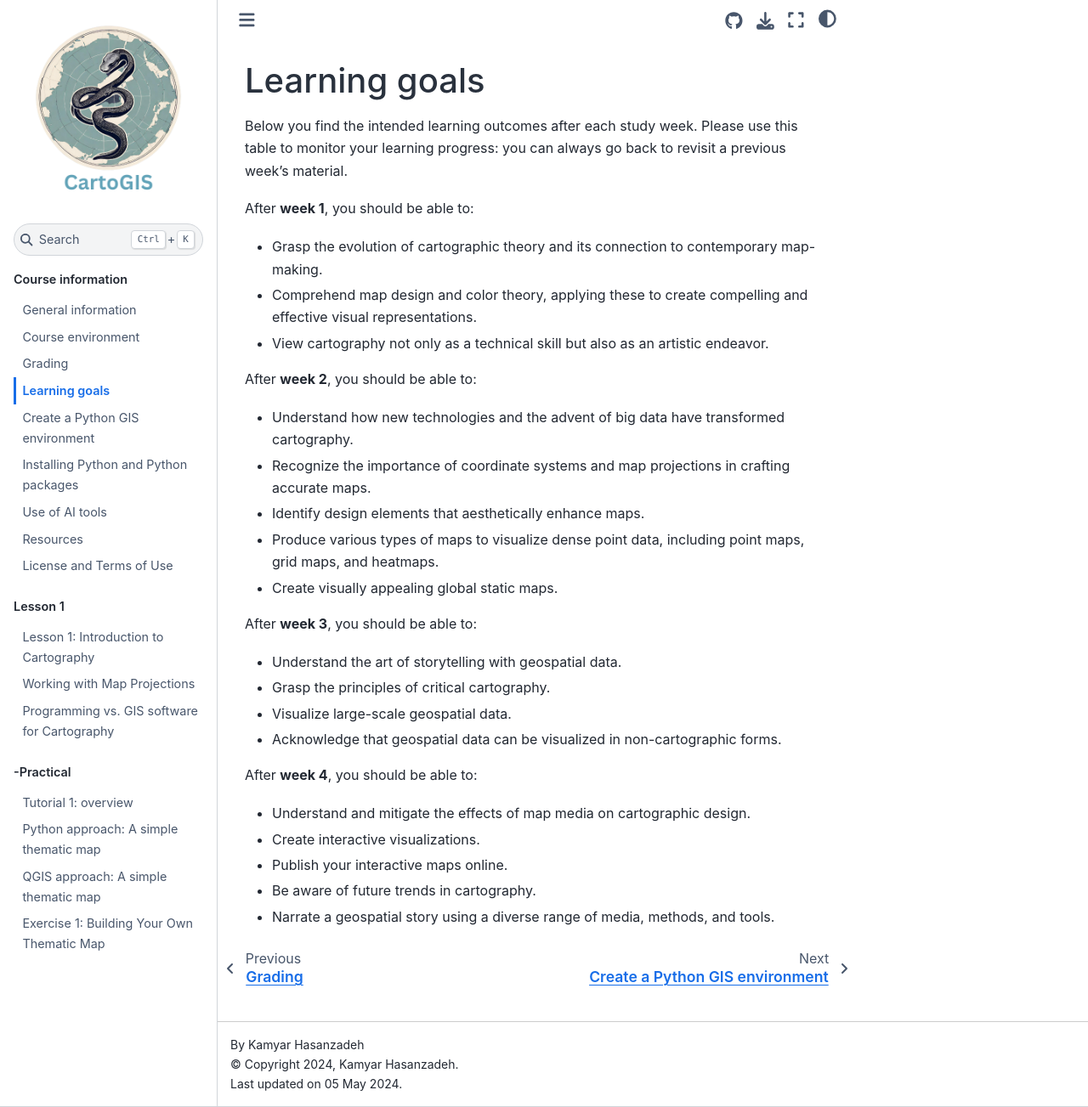
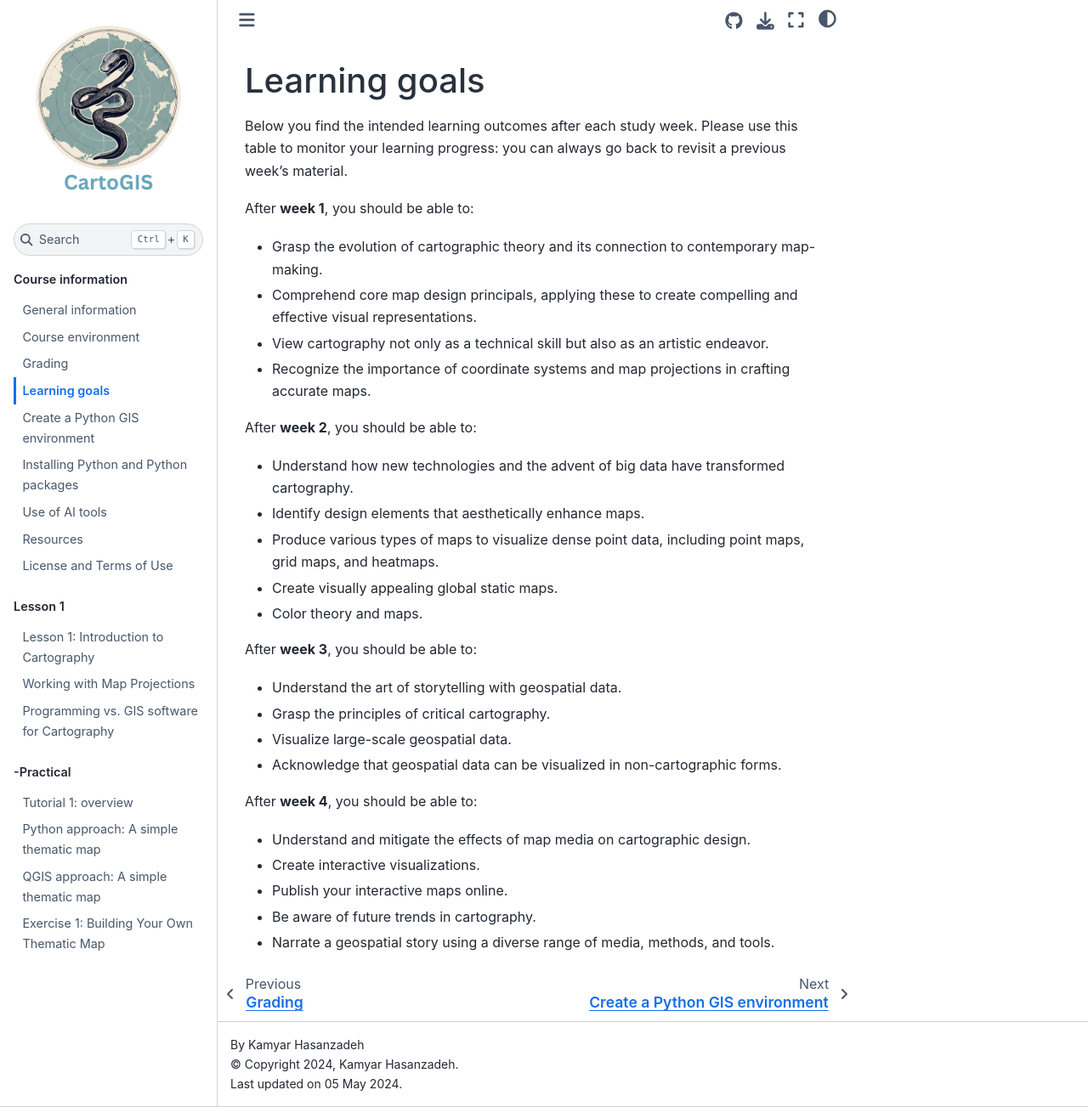
Before and after one commit to Carto-gis/site, a Sphinx documentation site: the page built from docs/course-info/learning-goal.rst, in a window 1280 px wide and 1303 px high. Shown: the whole window at 85% size. Built offline with Sphinx 7.4.7 and the Sphinx Book theme 1.1.4, drawn with Linux system fonts in a browser that asks for light colours.

Commit message:
learning goals update

```diff
--- a/docs/course-info/learning-goal.rst
+++ b/docs/course-info/learning-goal.rst
@@ -6,16 +6,18 @@ Below you find the intended learning outcomes after each study week. Please use
 After **week 1**, you should be able to:
 
 - Grasp the evolution of cartographic theory and its connection to contemporary map-making.
-- Comprehend map design and color theory, applying these to create compelling and effective visual representations.
+- Comprehend core map design principals, applying these to create compelling and effective visual representations.
 - View cartography not only as a technical skill but also as an artistic endeavor.
+- Recognize the importance of coordinate systems and map projections in crafting accurate maps.
 
 After **week 2**, you should be able to:
 
 - Understand how new technologies and the advent of big data have transformed cartography.
-- Recognize the importance of coordinate systems and map projections in crafting accurate maps.
+
 - Identify design elements that aesthetically enhance maps.
 - Produce various types of maps to visualize dense point data, including point maps, grid maps, and heatmaps.
 - Create visually appealing global static maps.
+- Color theory and maps.
 
 After **week 3**, you should be able to:
 
```
